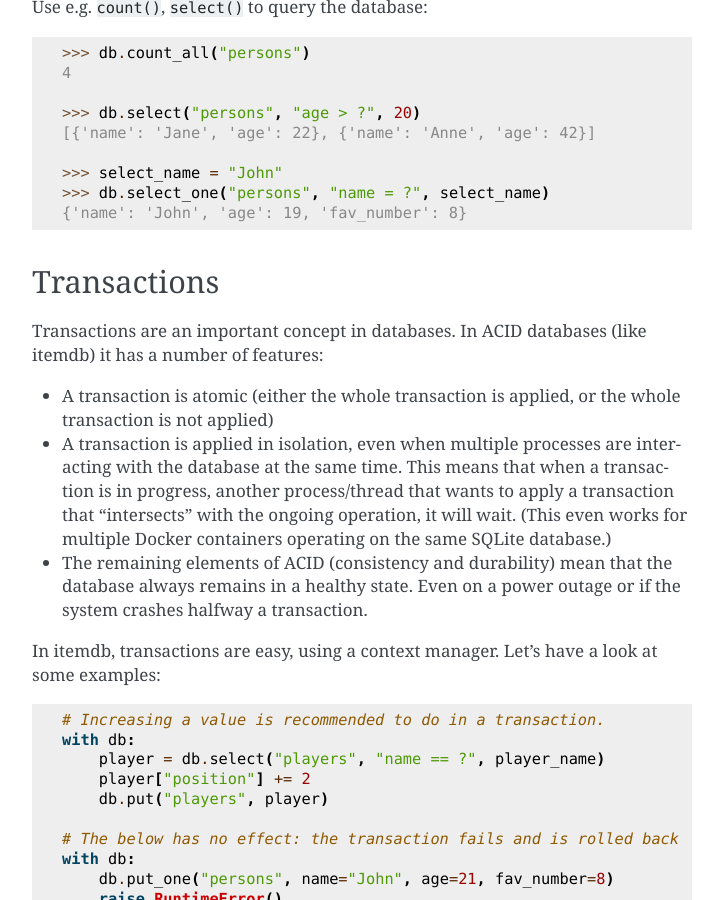
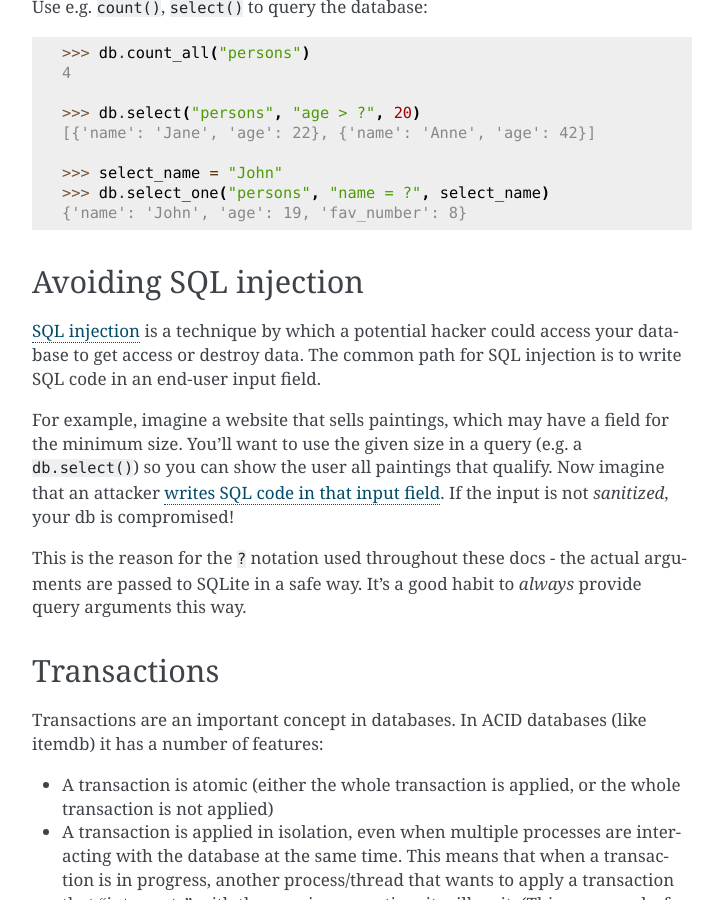
Before and after one commit to almarklein/itemdb, a Sphinx documentation site: the page built from docs/guide.rst, in a window 1280 px wide and 900 px high, scrolled down 2381 px. Shown: the whole window, without its empty margins (388-1111 px from the left). Built offline with Sphinx 7.4.7, drawn with Linux system fonts in a browser that asks for light colours; some of the changed text lies outside the part shown.

Commit message:
add a section on sql injection

```diff
--- a/docs/guide.rst
+++ b/docs/guide.rst
@@ -134,6 +134,22 @@ Use e.g. ``count()``, ``select()`` to query the database:
     {'name': 'John', 'age': 19, 'fav_number': 8}
 
 
+Avoiding SQL injection
+----------------------
+
+`SQL injection <https://en.wikipedia.org/wiki/SQL_injection>`_ is a technique by which
+a potential hacker could access your database to get access or destroy data.
+The common path for SQL injection is to write SQL code in an end-user input field.
+
+For example, imagine a website that sells paintings, which may have a field for the minimum size. You'll want to use
+the given size in a query (e.g. a ``db.select()``) so you can show the user all paintings that
+qualify. Now imagine that an attacker `writes SQL code in that input field <https://xkcd.com/327/>`_.
+If the input is not *sanitized*, your db is compromised!
+
+This is the reason for the ``?`` notation used throughout these docs - the actual arguments
+are passed to SQLite in a safe way. It's a good habit to *always* provide query arguments this way.
+
+
 Transactions
 ------------
 
```
